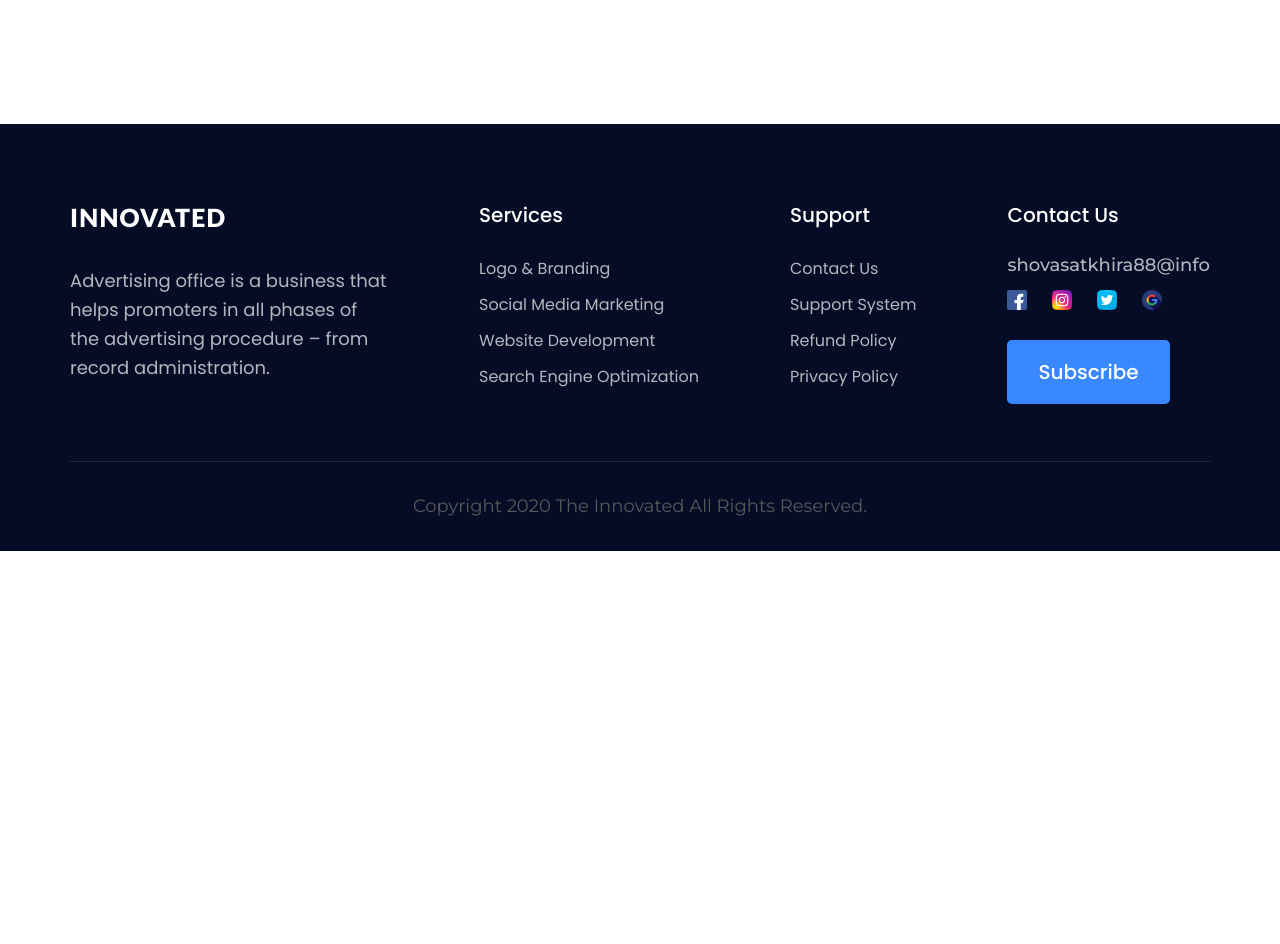
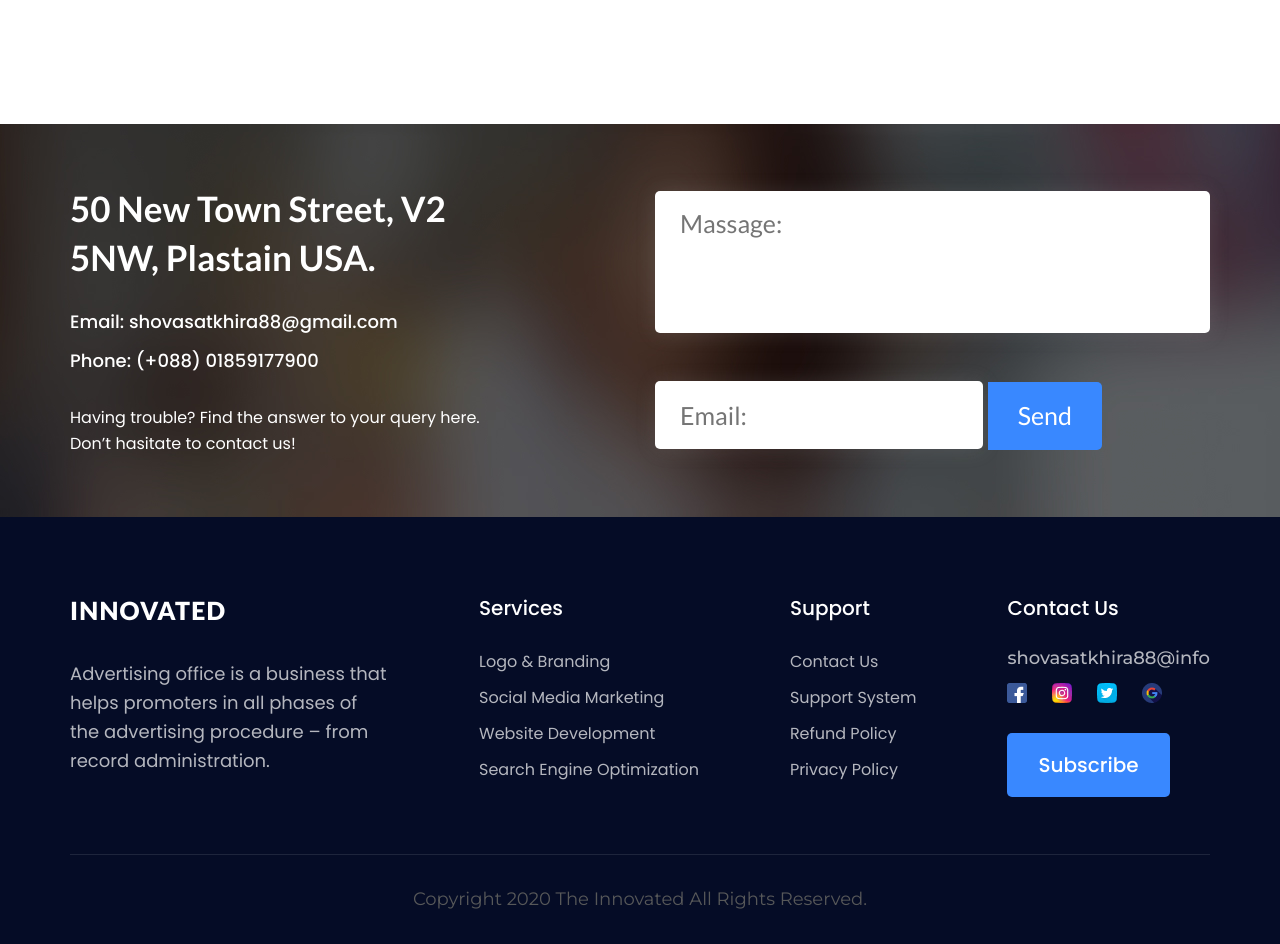
Before and after one commit to Mercique/CreativeLanding, a plain HTML site: page index.html in a window 1280 px wide. Shown: the part 5680-6624 px from the top of the page. Before the commit the page ends 6231 px from the top, so only its background shows below. Drawn offline with Linux system fonts and the light colour scheme.

Commit message:
Create contacts in footer

```diff
--- a/css/style.sass
+++ b/css/style.sass
@@ -604,15 +604,76 @@ a
     display: none
 
 .footer
-    height: 427px
-    padding-top: 75px
     color: $white
-    background-color: $blueDark
     .container
-        height: 100%
-        display: flex
-        flex-direction: column
-        .footer__nav
+            height: 100%
+            display: flex
+            flex-direction: column
+    &__contacts
+        height: 393px
+        background-image: url(../img/footer-bg.jpg)
+        background-position: center
+        background-repeat: no-repeat
+        background-size: cover
+        .footer__form
+            height: 100%
+            display: flex
+            align-items: center
+            justify-content: space-between
+            .form__left
+                max-width: 413px
+                .address
+                    font-family: 'Lato', sans-serif
+                    font-weight: 700
+                    font-size: 35px
+                    line-height: 49px
+                    margin-bottom: 25px
+                .contacts
+                    display: block
+                    font-weight: 500
+                    font-size: 18px
+                    line-height: 29px
+                    margin-bottom: 10px
+                    &:last-of-type
+                        margin-bottom: 0
+                .problem-solution
+                    font-weight: normal
+                    font-size: 16px
+                    line-height: 26px
+                    margin-top: 30px
+            .form__right
+                width: 555px
+                .textarea
+                    font-family: 'Lato', sans-serif
+                    font-weight: 400
+                    font-size: 25px
+                    line-height: 37px
+                    border-radius: 5px
+                    border: none
+                    box-shadow: 0px 1px 20px rgba(186, 186, 186, 0.15)
+                    color: $blueLight
+                    background-color: $white
+                .footer__textarea
+                    width: 100%
+                    height: 142px
+                    resize: none
+                    padding: 14px 25px
+                    margin-bottom: 40px
+                .footer__input
+                    height: 68px
+                    padding: 14px 25px
+                .footer__button
+                    height: 68px
+                    border-radius: 0 5px 5px 0
+                    padding: 0 30px
+                    box-shadow: none
+                    color: $white
+                    background-color: $blue
+    &__nav
+        height: 427px
+        padding-top: 75px
+        background-color: $blueDark
+        .navigation
             display: flex
             justify-content: space-between
             .footer__box
--- a/index.html
+++ b/index.html
@@ -475,8 +475,26 @@
     </main>
 
     <footer class="footer">
+        <div class="footer__contacts">
             <div class="container">
-            <nav class="footer__nav">
+                <form action="#" class="footer__form">
+                    <div class="form__left">
+                        <p class="address">50 New Town Street, V2 5NW, Plastain USA.</p>
+                        <span class="contacts">Email: shovasatkhira88@gmail.com</span>
+                        <span class="contacts">Phone: (+088) 01859177900</span>
+                        <p class="problem-solution">Having trouble? Find the answer to your query here. Don’t hasitate to contact us!</p>
+                    </div>
+                    <div class="form__right">
+                        <textarea class="textarea footer__textarea" name="text" placeholder="Massage:"></textarea>
+                        <input class="textarea footer__input" type="email" placeholder="Email:">
+                        <button class="textarea footer__button">Send</button>
+                    </div>
+                </form>
+            </div>
+        </div>
+        <div class="footer__nav">
+            <div class="container">
+                <nav class="navigation">
                     <div class="footer__box">
                         <a class="logo__title-link" href="index.html">
                             <h3 class="logo__title">INNOVATED</h3>
@@ -517,6 +535,7 @@
                     <p class="copyright">Copyright 2020 The Innovated All Rights Reserved.</p>
                 </div>
             </div>
+        </div>
     </footer>
     <script src="js/app.js"></script>
 </body>
```
Also changed, not shown: css/style.css, img/footer-bg.jpg (added), 2 other files. Lines whose indentation alone changed are shown as unchanged.
